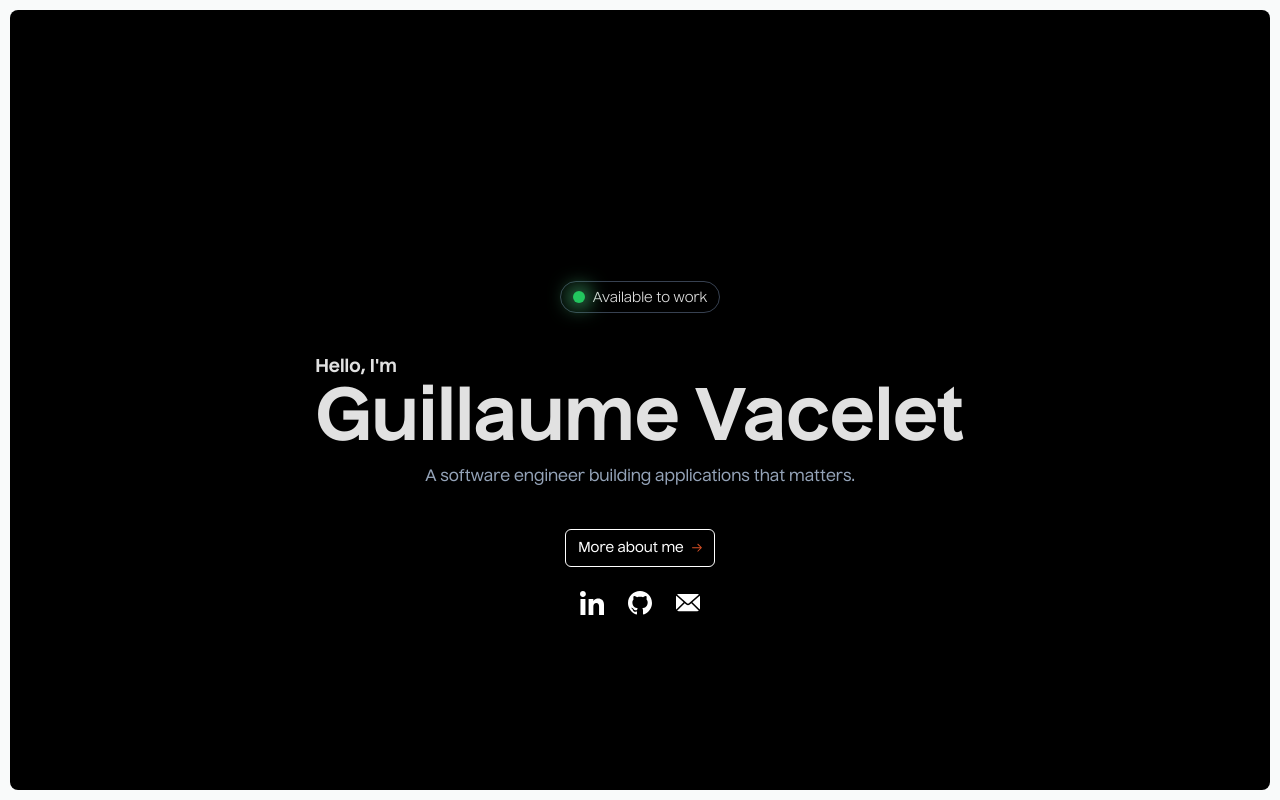
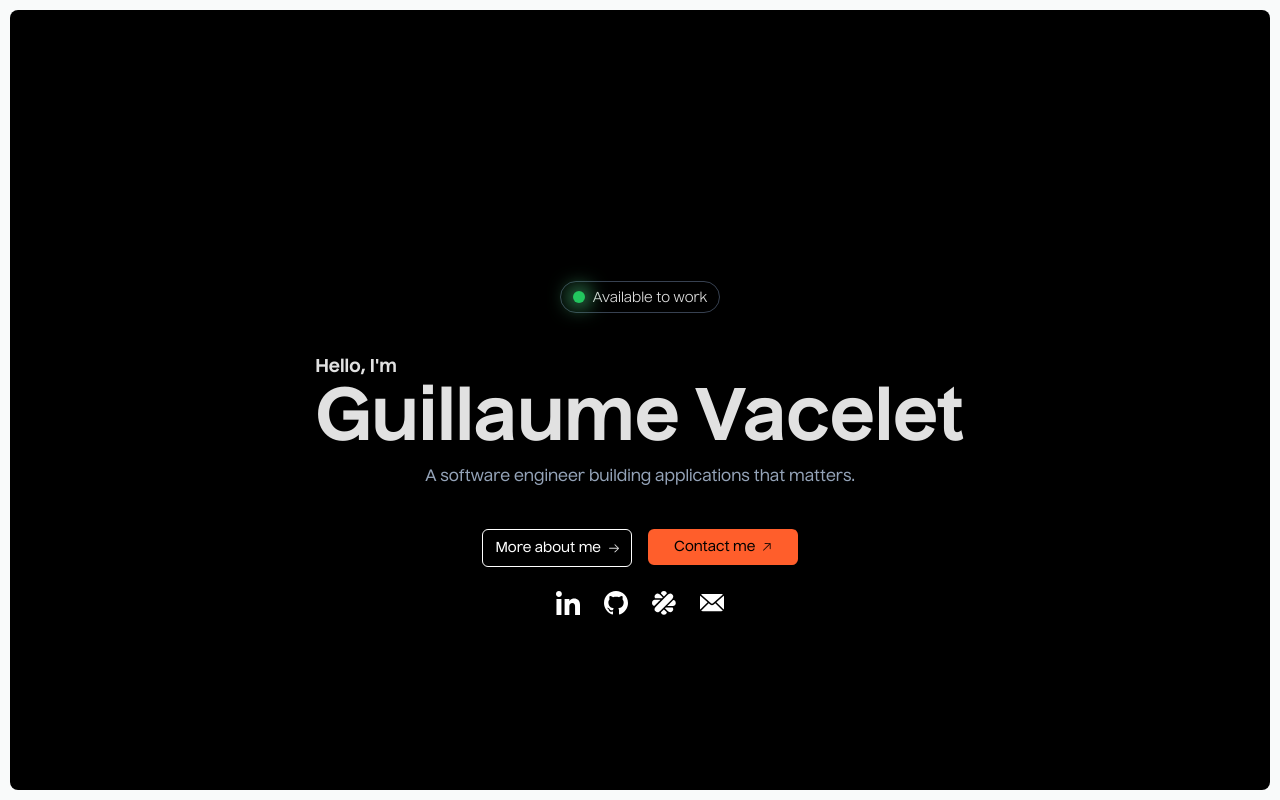
Before and after one commit to Guillaume-Vacelet/portfolio, a Next.js app: page / in a window 1280 px wide. Shown: the top 800 px of the page. Built offline with nearby package versions, Linux system fonts and the light colour scheme.

Commit message:
refactor: improved hoverableButton to primary or non-primary

```diff
--- a/src/app/components/socialLinks.tsx
+++ b/src/app/components/socialLinks.tsx
@@ -4,6 +4,7 @@ export default function SocialLinks() {
   const links = [
     { label: "linkedin", icon: "linkedin.svg", url: "https://www.linkedin.com/in/guillaume-vacelet/" },
     { label: "github", icon: "github.svg", url: "https://github.com/Guillaume-Vacelet" },
+    { label: "malt", icon: "malt.svg", url: "https://www.malt.fr/profile/guillaumevacelet" },
     { label: "email", icon: "envelope.fill.svg", url: "mailto:guillaume.vacelet@gmail.com" },
   ];
 
@@ -16,6 +17,7 @@ export default function SocialLinks() {
             alt={`${link.label} icon`}
             fill
             style={{objectFit: "cover"}}
+            title={link.label}
           />
         </a>
       )}
--- a/src/app/sections/home.tsx
+++ b/src/app/sections/home.tsx
@@ -4,7 +4,6 @@ import LightIndicator from "../components/lightIndicator";
 import SocialLinks from "../components/socialLinks";
 import HoverableButtonLink from "../components/hoverableButtonLink";
 import Navbar from "../components/navbar";
-import Image from "next/image";
 
 export default function HomeSection() {
   return (
@@ -17,14 +16,6 @@ export default function HomeSection() {
             <div className="mb-8 w-fit flex flex-row items-center gap-2 py-1 px-2 md:px-3 rounded-full border bg-black border-gray-700">
               <LightIndicator />
               <span className="text-xs sm:text-sm leading-none mt-[2px]">Available to work</span>
-              {/* <div className="relative size-3 sm:size-4 inline-block self-center">
-                <Image
-                  src="/static/images/korea-flag.svg"
-                  alt="korean flag"
-                  fill
-                  style={{objectFit: "cover"}}
-                />
-              </div> */}
             </div>
 
             <div className="flex flex-col items-start gap-1">
@@ -40,7 +31,10 @@ export default function HomeSection() {
           </div>
 
           <div className="flex flex-col justify-center items-center gap-6">
-            <HoverableButtonLink url="about" label="More about me" />
+            <div className="grid grid-cols-2 gap-4">
+              <HoverableButtonLink label="More about me" url="about" />
+              <HoverableButtonLink label="Contact me" url="mailto:guillaume.vacelet@gmail.com" primary />
+            </div>
             <SocialLinks />
           </div>
         </div>
--- a/src/app/styles/globals.css
+++ b/src/app/styles/globals.css
@@ -80,6 +80,10 @@ strong {
           #000 100%);
 }
 
-.accent-svg {
+.svg-to-accent {
   filter: invert(48%) sepia(20%) saturate(6322%) hue-rotate(342deg) brightness(101%) contrast(103%);
 }
+
+.svg-to-white {
+  filter: invert(86%) sepia(49%) saturate(77%) hue-rotate(271deg) brightness(113%) contrast(100%);
+}
```
Also changed, not shown: public/static/images/arrow.right.svg.
